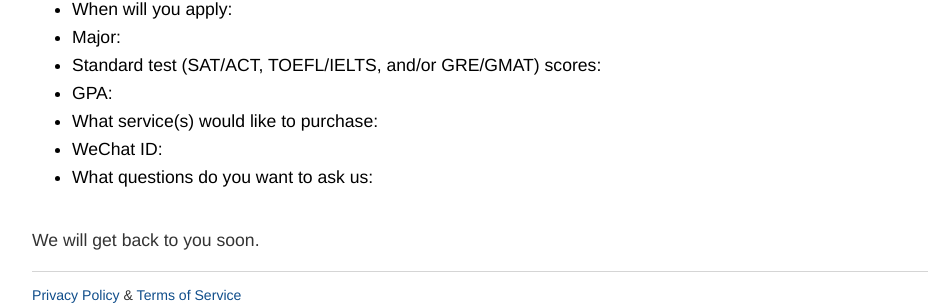
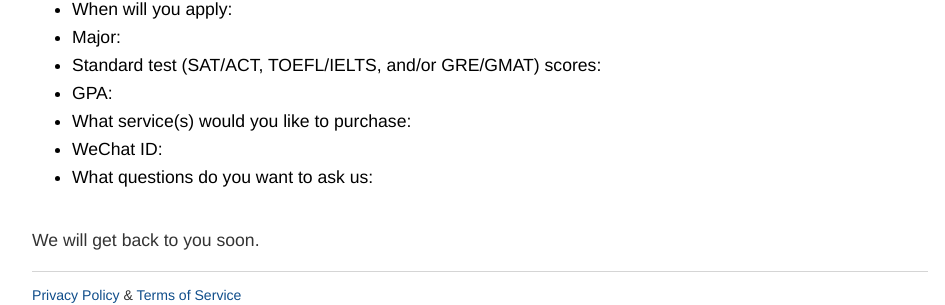
Before and after one commit to RagingTiger/PnFTech.github.io, a Jekyll site: the page built from request/index.html, in a window 1280 px wide. Shown: the part 505-810 px from the top of the page, without its empty margins (160-1105 px from the left). Built offline with Jekyll 4.4.1, drawn with Linux system fonts in a browser that asks for light colours.

Commit message:
edited services and faq

```diff
--- a/faq/index.html
+++ b/faq/index.html
@@ -15,7 +15,7 @@
 	<br>
 	<br>
 	<div class="button">
-		<h3><a class="button" href="/triple_s_faq">College Strategic School Selection FAQ</a></h3>
+		<h3><a class="button" href="/triple_s_faq">Undergraduate School Selection FAQ</a></h3>
 	</div>
 	<br>
 	<br>
--- a/request/index.html
+++ b/request/index.html
@@ -27,7 +27,7 @@
       <li>Major:</li>
 			<li>Standard test (SAT/ACT, TOEFL/IELTS, and/or GRE/GMAT) scores:</li>
 			<li>GPA:</li>
-      <li>What service(s) would like to purchase:</li>
+      <li>What service(s) would you like to purchase:</li>
 			<li>WeChat ID:</li>
       <li>What questions do you want to ask us:</li>
 
--- a/services/index.html
+++ b/services/index.html
@@ -70,8 +70,8 @@
 		<div class="dropdown">
 			<button class="dropbtn"><b>TEssay Analytics</b></button>
 			<div class="dropdown-content">
-				<a href="/triple_s">College Strategic School Selection</a>
-				<a href="/dvm_school_selection"> DVM School Selection</a>
+				<a href="/triple_s">Undergraduate School Selection</a>
+				<a href="/dvm_school_selection">DVM School Selection</a>
 			</div>
 		</div>
 
```
